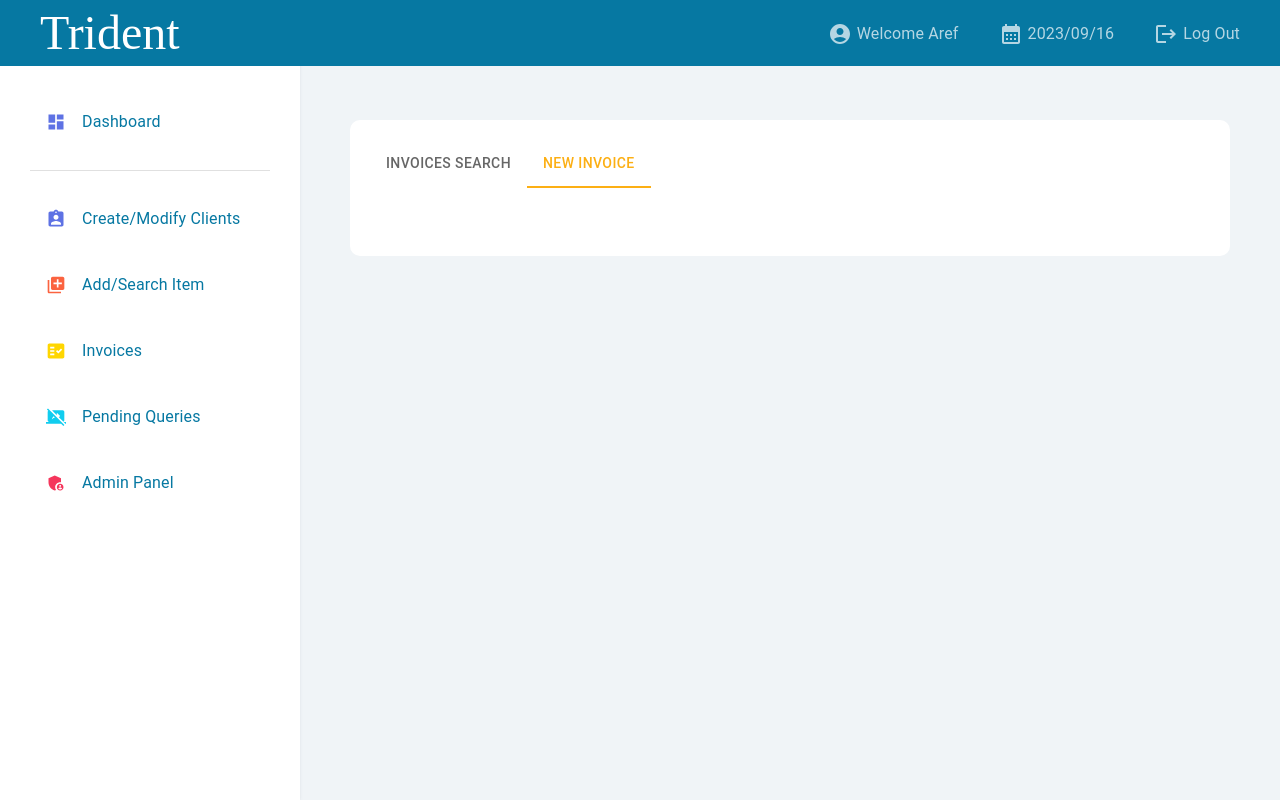
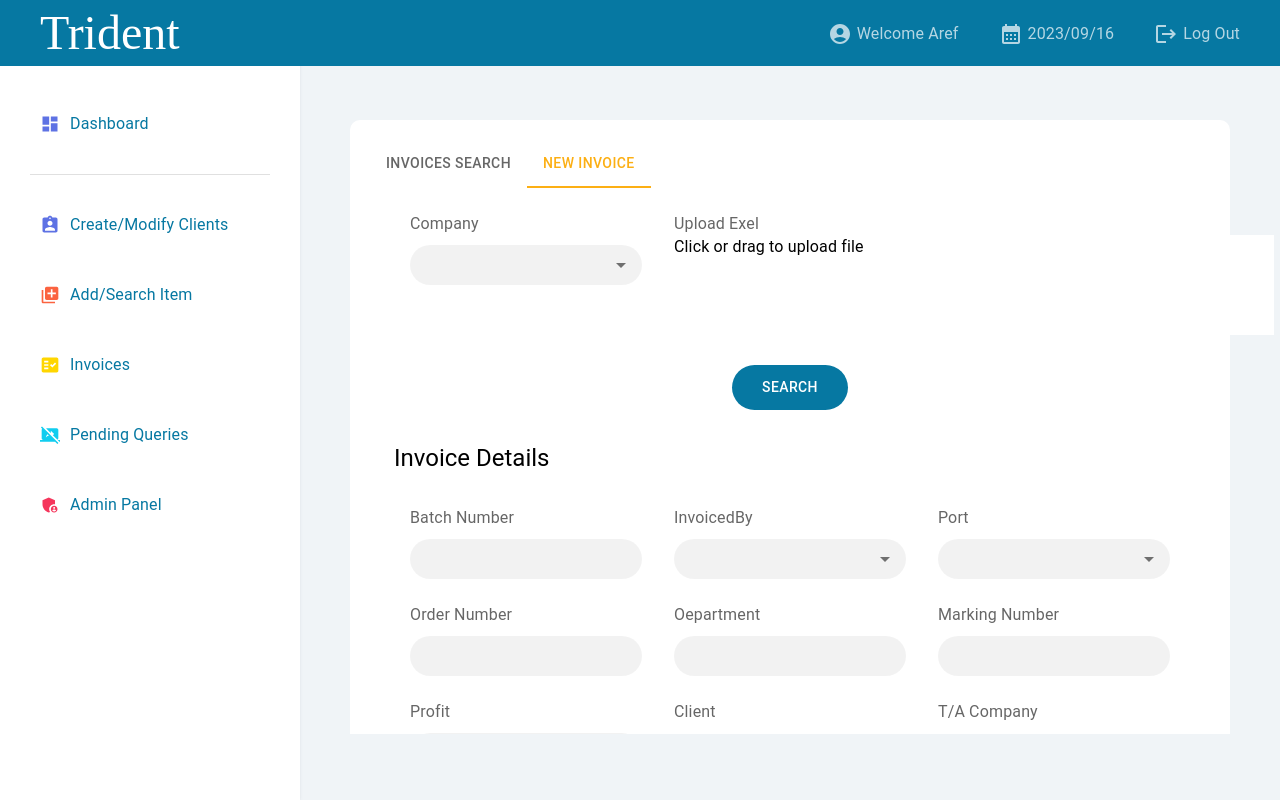
Before and after one commit to minoo-cyber/part, a React (Create React App) app: page /invoices in a window 1280 px wide. Both pictures are taken after a click on the tab "NEW INVOICE". Built offline with nearby package versions, Linux system fonts and the light colour scheme.

Commit message:
add invoice

```diff
--- /dev/null
+++ b/src/components/fileUploader/index.tsx
@@ -0,0 +1,115 @@
+import React from "react";
+import clsx from "clsx";
+import { Box, Typography } from "@mui/material";
+
+export type FileUploadProps = {
+  imageButton?: boolean;
+  accept: string;
+  hoverLabel?: string;
+  dropLabel?: string;
+  width?: string;
+  height?: string;
+  backgroundColor?: string;
+  image?: {
+    url: string;
+    imageStyle?: {
+      width?: string;
+      height?: string;
+    };
+  };
+  onChange: (event: React.ChangeEvent<HTMLInputElement>) => void;
+  onDrop: (event: React.DragEvent<HTMLElement>) => void;
+};
+
+export const FileUploader: React.FC<FileUploadProps> = ({
+  accept,
+  imageButton = false,
+  hoverLabel = "Click or drag to upload file",
+  dropLabel = "Drop file here",
+  width = "600px",
+  height = "100px",
+  backgroundColor = "#fff",
+  image: {
+    url = "",
+    imageStyle = {
+      height: "inherit",
+    },
+  } = {},
+  onChange,
+  onDrop,
+}) => {
+  const [imageUrl, setImageUrl] = React.useState(url);
+  const [labelText, setLabelText] = React.useState<string>(hoverLabel);
+  const [isDragOver, setIsDragOver] = React.useState<boolean>(false);
+  const [isMouseOver, setIsMouseOver] = React.useState<boolean>(false);
+  const stopDefaults = (e: React.DragEvent) => {
+    e.stopPropagation();
+    e.preventDefault();
+  };
+  const dragEvents = {
+    onMouseEnter: () => {
+      setIsMouseOver(true);
+    },
+    onMouseLeave: () => {
+      setIsMouseOver(false);
+    },
+    onDragEnter: (e: React.DragEvent) => {
+      stopDefaults(e);
+      setIsDragOver(true);
+      setLabelText(dropLabel);
+    },
+    onDragLeave: (e: React.DragEvent) => {
+      stopDefaults(e);
+      setIsDragOver(false);
+      setLabelText(hoverLabel);
+    },
+    onDragOver: stopDefaults,
+    onDrop: (e: React.DragEvent<HTMLElement>) => {
+      stopDefaults(e);
+      setLabelText(hoverLabel);
+      setIsDragOver(false);
+      if (imageButton && e.dataTransfer.files[0]) {
+        setImageUrl(URL.createObjectURL(e.dataTransfer.files[0]));
+      }
+      onDrop(e);
+    },
+  };
+
+  const handleChange = (event: React.ChangeEvent<HTMLInputElement>) => {
+    if (imageButton && event.target.files?.[0]) {
+      setImageUrl(URL.createObjectURL(event.target.files?.[0]));
+    }
+
+    onChange(event);
+  };
+
+  return (
+    <>
+      <input
+        onChange={handleChange}
+        accept={accept}
+        hidden
+        id="file-upload"
+        type="file"
+      />
+
+      <label htmlFor="file-upload" {...dragEvents}>
+        <Box width={width} height={height} bgcolor={backgroundColor}>
+          {imageButton && (
+            <Box position="absolute" height={height} width={width}>
+              <img alt="file upload" src={imageUrl} style={imageStyle} />
+            </Box>
+          )}
+
+          {(!imageButton || isDragOver || isMouseOver) && (
+            <>
+              <Box height={height} width={width}>
+                <Typography>{labelText}</Typography>
+              </Box>
+            </>
+          )}
+        </Box>
+      </label>
+    </>
+  );
+};
--- a/src/components/input/index.tsx
+++ b/src/components/input/index.tsx
@@ -11,7 +11,7 @@ interface IProps {
   id?: string;
   placeholder?: string;
   required?: boolean;
-  readOnly?: boolean;
+  readOnly?: boolean | undefined;
   autoComplete?: string;
   fieldName?: string;
 }
--- a/src/components/sideBar/sideBar.style.ts
+++ b/src/components/sideBar/sideBar.style.ts
@@ -9,6 +9,8 @@ export const sideBarBox: SxProps = {
   padding: "66px 30px 30px 30px",
   "& li": {
     margin: "30px auto",
+    position: "relative",
+    padding: "10px",
     "&:nth-of-type(1) svg": {
       color: "#5e72e4",
     },
@@ -28,6 +30,14 @@ export const sideBarBox: SxProps = {
       color: "#f5365c",
     },
   },
+  "& a": {
+    position: "absolute",
+    width: "100%",
+    left: "0",
+    top: "0",
+    height: "100%",
+    padding: "8px 0 0 40px",
+  },
   "@media (max-width:1000px)": {
     left: "-300px",
     transition: "all 300ms",
@@ -46,6 +56,8 @@ export const hideSideBar: SxProps = {
   transition: "all 300ms",
   "& li": {
     margin: "30px auto",
+    position: "relative",
+    padding: "10px",
     "&:nth-of-type(1) svg": {
       color: "#5e72e4",
     },
@@ -65,6 +77,14 @@ export const hideSideBar: SxProps = {
       color: "#f5365c",
     },
   },
+  "& a": {
+    position: "absolute",
+    width: "100%",
+    left: "0",
+    top: "0",
+    height: "100%",
+    padding: "8px 0 0 40px",
+  },
 };
 
 export const menuIcon: SxProps = {
--- a/src/components/topBar/topBar.style.ts
+++ b/src/components/topBar/topBar.style.ts
@@ -17,6 +17,9 @@ export const topBarBox: SxProps = {
     "& h3": {
       opacity: "0",
     },
+  },
+  "@media (max-width: 800px)": {
+    padding: "5px 25px",
   },
 };
 
@@ -40,9 +43,7 @@ export const wrapperIcons: SxProps = {
     "& p:nth-of-type(1),& p:nth-of-type(2)": {
       display: "none",
     },
-  },
-  "@media (max-width:360px)": {
-    "& p": {
+    "& p:nth-of-type(3)": {
       fontSize: "0",
     },
   },
--- /dev/null
+++ b/src/pages/invoices/components/invoiceAdd/index.tsx
@@ -0,0 +1,61 @@
+import { FC, useState } from "react";
+import { FormLabel, Grid, TextField, Typography } from "@mui/material";
+import CustomAutocomplete from "../../../../components/autocomplete";
+import CustomButton from "../../../../components/button";
+import InvoiceDetails from "../invoiceDetails";
+import CustomInput from "../../../../components/input";
+import {
+  FileUploadProps,
+  FileUploader,
+} from "../../../../components/fileUploader";
+
+interface IProps {
+  readOnly: boolean;
+}
+
+const InvoiceAdd: FC<IProps> = (readOnly) => {
+  const [test, setTest] = useState<string>();
+  const fileUploadProp: FileUploadProps = {
+    accept: "image/*",
+    onChange: (event: React.ChangeEvent<HTMLInputElement>) => {
+      if (event.target.files !== null && event.target?.files?.length > 0) {
+        setTest(`${event.target.value}`);
+      }
+    },
+    onDrop: (event: React.DragEvent<HTMLElement>) => {
+      setTest(`${event.dataTransfer.files[0].name}`);
+    },
+  };
+  return (
+    <Grid container component="form">
+      <Grid item xs={4} px={2}>
+        <FormLabel htmlFor="company">Company</FormLabel>
+        <CustomAutocomplete
+          id="company"
+          value=""
+          options={[]}
+          renderInput={(params) => <TextField {...params} />}
+          sx={{ mt: 1.3 }}
+        />
+      </Grid>
+      <Grid item xs={4} px={2}>
+        <FormLabel htmlFor="uploadExel">Upload Exel</FormLabel>
+        <FileUploader {...fileUploadProp} />
+        <Typography>{test}</Typography>
+      </Grid>
+      <Grid container sx={{ justifyContent: "center" }}>
+        <CustomButton
+          type="submit"
+          sx={{
+            backgroundColor: (theme) =>
+              theme.palette.primary.main + "!important",
+          }}
+        >
+          Search
+        </CustomButton>
+      </Grid>
+      <InvoiceDetails readOnly={readOnly.readOnly} />
+    </Grid>
+  );
+};
+export default InvoiceAdd;
--- a/src/pages/invoices/components/invoiceDetails/index.tsx
+++ b/src/pages/invoices/components/invoiceDetails/index.tsx
@@ -1,19 +1,29 @@
+import { FC } from "react";
 import { FormLabel, Grid, TextField, Typography } from "@mui/material";
 import CustomInput from "../../../../components/input";
 import CustomAutocomplete from "../../../../components/autocomplete";
 
-const InvoiceDetails = () => {
+interface IProps {
+  readOnly: boolean;
+}
+
+const InvoiceDetails: FC<IProps> = (readOnly) => {
   return (
     <>
       <Typography variant="h5" my={4}>
         Invoice Details
       </Typography>
       <Grid container mb={3}>
-        <Grid xs={4} px={2}>
+        <Grid item xs={4} px={2}>
           <FormLabel htmlFor="batchNumber">Batch Number</FormLabel>
-          <CustomInput value="" type="text" id="batchNumber" readOnly />
+          <CustomInput
+            value=""
+            type="text"
+            id="batchNumber"
+            readOnly={readOnly.readOnly}
+          />
         </Grid>
-        <Grid xs={4} px={2}>
+        <Grid item xs={4} px={2}>
           <FormLabel htmlFor="invoicedBy">InvoicedBy</FormLabel>
           <CustomAutocomplete
             id="invoicedBy"
@@ -21,10 +31,10 @@ const InvoiceDetails = () => {
             options={[]}
             renderInput={(params) => <TextField {...params} />}
             sx={{ mt: 1.3 }}
-            readOnly
+            readOnly={readOnly.readOnly}
           />
         </Grid>
-        <Grid xs={4} px={2}>
+        <Grid item xs={4} px={2}>
           <FormLabel htmlFor="port">Port</FormLabel>
           <CustomAutocomplete
             id="port"
@@ -32,30 +42,50 @@ const InvoiceDetails = () => {
             options={[]}
             renderInput={(params) => <TextField {...params} />}
             sx={{ mt: 1.3 }}
-            readOnly
+            readOnly={readOnly.readOnly}
           />
         </Grid>
       </Grid>
       <Grid container mb={3}>
-        <Grid xs={4} px={2}>
+        <Grid item xs={4} px={2}>
           <FormLabel htmlFor="orderNumber">Order Number</FormLabel>
-          <CustomInput value="" type="text" id="orderNumber" readOnly />
+          <CustomInput
+            value=""
+            type="text"
+            id="orderNumber"
+            readOnly={readOnly.readOnly}
+          />
         </Grid>
-        <Grid xs={4} px={2}>
+        <Grid item xs={4} px={2}>
           <FormLabel htmlFor="oepartment">Oepartment</FormLabel>
-          <CustomInput value="" type="text" id="oepartment" readOnly />
+          <CustomInput
+            value=""
+            type="text"
+            id="oepartment"
+            readOnly={readOnly.readOnly}
+          />
         </Grid>
-        <Grid xs={4} px={2}>
+        <Grid item xs={4} px={2}>
           <FormLabel htmlFor="markingNumber">Marking Number</FormLabel>
-          <CustomInput value="" type="text" id="markingNumber" readOnly />
+          <CustomInput
+            value=""
+            type="text"
+            id="markingNumber"
+            readOnly={readOnly.readOnly}
+          />
         </Grid>
       </Grid>
       <Grid container mb={3}>
-        <Grid xs={4} px={2}>
+        <Grid item xs={4} px={2}>
           <FormLabel htmlFor="profit">Profit</FormLabel>
-          <CustomInput value="" type="text" id="profit" readOnly />
+          <CustomInput
+            value=""
+            type="text"
+            id="profit"
+            readOnly={readOnly.readOnly}
+          />
         </Grid>
-        <Grid xs={4} px={2}>
+        <Grid item xs={4} px={2}>
           <FormLabel htmlFor="client">Client</FormLabel>
           <CustomAutocomplete
             id="client"
@@ -63,10 +93,10 @@ const InvoiceDetails = () => {
             options={[]}
             renderInput={(params) => <TextField {...params} />}
             sx={{ mt: 1.3 }}
-            readOnly
+            readOnly={readOnly.readOnly}
           />
         </Grid>
-        <Grid xs={4} px={2}>
+        <Grid item xs={4} px={2}>
           <FormLabel htmlFor="company">T/A Company</FormLabel>
           <CustomAutocomplete
             id="company"
@@ -74,12 +104,12 @@ const InvoiceDetails = () => {
             options={[]}
             renderInput={(params) => <TextField {...params} />}
             sx={{ mt: 1.3 }}
-            readOnly
+            readOnly={readOnly.readOnly}
           />
         </Grid>
       </Grid>
       <Grid container mb={3}>
-        <Grid xs={4} px={2}>
+        <Grid item xs={4} px={2}>
           <FormLabel htmlFor="companyName">Company Name</FormLabel>
           <CustomAutocomplete
             id="companyName"
@@ -87,10 +117,10 @@ const InvoiceDetails = () => {
             options={[]}
             renderInput={(params) => <TextField {...params} />}
             sx={{ mt: 1.3 }}
-            readOnly
+            readOnly={readOnly.readOnly}
           />
         </Grid>
-        <Grid xs={4} px={2}>
+        <Grid item xs={4} px={2}>
           <FormLabel htmlFor="agent">Agent</FormLabel>
           <CustomAutocomplete
             id="agent"
@@ -98,13 +128,18 @@ const InvoiceDetails = () => {
             options={[]}
             renderInput={(params) => <TextField {...params} />}
             sx={{ mt: 1.3 }}
-            readOnly
+            readOnly={readOnly.readOnly}
           />
         </Grid>
-        <Grid xs={4} px={2}>
+        <Grid item xs={4} px={2}>
           {" "}
           <FormLabel htmlFor="invoiceNumber">Invoice Number</FormLabel>
-          <CustomInput value="" type="text" id="invoiceNumber" readOnly />
+          <CustomInput
+            value=""
+            type="text"
+            id="invoiceNumber"
+            readOnly={readOnly.readOnly}
+          />
         </Grid>
       </Grid>
     </>
--- a/src/pages/invoices/components/invoicesSearch/index.tsx
+++ b/src/pages/invoices/components/invoicesSearch/index.tsx
@@ -1,3 +1,4 @@
+import { FC } from "react";
 import { FormLabel, Grid, TextField } from "@mui/material";
 import CustomAutocomplete from "../../../../components/autocomplete";
 import CustomInput from "../../../../components/input";
@@ -5,11 +6,15 @@ import { useState } from "react";
 import CustomButton from "../../../../components/button";
 import InvoiceDetails from "../invoiceDetails";
 
-const InvoicesSearch = () => {
+interface IProps {
+  readOnly: boolean;
+}
+
+const InvoicesSearch: FC<IProps> = (readOnly) => {
   const [batchId, setBatchId] = useState<string>("");
   return (
     <Grid container component="form">
-      <Grid xs={4} px={2}>
+      <Grid item xs={4} px={2}>
         <FormLabel htmlFor="batchId">Batch Id</FormLabel>
         <CustomInput
           value={batchId}
@@ -19,7 +24,7 @@ const InvoicesSearch = () => {
           placeholder="Please Enter BatchId"
         />
       </Grid>
-      <Grid xs={4} px={2}>
+      <Grid item xs={4} px={2}>
         <FormLabel htmlFor="clientName">Client Name</FormLabel>
         <CustomAutocomplete
           id="clientName"
@@ -29,7 +34,7 @@ const InvoicesSearch = () => {
           sx={{ mt: 1.3 }}
         />
       </Grid>
-      <Grid xs={4} px={2}>
+      <Grid item xs={4} px={2}>
         <FormLabel htmlFor="company">Company</FormLabel>
         <CustomAutocomplete
           id="company"
@@ -50,7 +55,7 @@ const InvoicesSearch = () => {
           Search
         </CustomButton>
       </Grid>
-      <InvoiceDetails />
+      <InvoiceDetails readOnly={readOnly.readOnly} />
     </Grid>
   );
 };
--- a/src/pages/invoices/index.tsx
+++ b/src/pages/invoices/index.tsx
@@ -1,17 +1,23 @@
 import { SyntheticEvent, useState } from "react";
-import { Tab, Tabs, TextField } from "@mui/material";
+import { Tab, Tabs } from "@mui/material";
 import TabPanel from "@mui/lab/TabPanel";
 import Card from "../../components/card";
 import Layout from "../../components/layout";
 import { TabContext } from "@mui/lab";
-import CustomAutocomplete from "../../components/autocomplete";
 import InvoicesSearch from "./components/invoicesSearch";
+import InvoiceAdd from "./components/invoiceAdd";
 
 const Invoices = () => {
   const [value, setValue] = useState("1");
-
+  const [readOnly, setReadOnly] = useState<boolean>(true);
   const handleChange = (event: SyntheticEvent, newValue: string) => {
     setValue(newValue);
+    if (value === "1") {
+      setReadOnly(false);
+    }
+    if (value === "2") {
+      setReadOnly(true);
+    }
   };
 
   return (
@@ -28,9 +34,11 @@ const Invoices = () => {
             <Tab value="2" label="New Invoice" />
           </Tabs>
           <TabPanel value="1">
-            <InvoicesSearch />
+            <InvoicesSearch readOnly={readOnly} />
           </TabPanel>
-          <TabPanel value="2"></TabPanel>
+          <TabPanel value="2">
+            <InvoiceAdd readOnly={readOnly} />
+          </TabPanel>
         </TabContext>
       </Card>
     </Layout>
--- a/src/pages/login/components/otp/index.tsx
+++ b/src/pages/login/components/otp/index.tsx
@@ -1,5 +1,5 @@
 import { FC } from "react";
-import { Box, Button, Grid, Typography } from "@mui/material";
+import { Box, Grid, Typography } from "@mui/material";
 import { SyntheticEvent, useState } from "react";
 import { formBox, wrapperInput } from "./otp.style";
 import { useMutation } from "@tanstack/react-query";
--- a/src/pages/user/index.tsx
+++ b/src/pages/user/index.tsx
@@ -41,10 +41,9 @@ const User = () => {
   const [age, setAge] = useState("");
 
   const handleChange = (event: SelectChangeEvent) => {
-    console.log(event.target);
     setAge(event.target.value as string);
   };
-  console.log(rolesQuery);
+
   return (
     <Layout>
       <Card>
```
